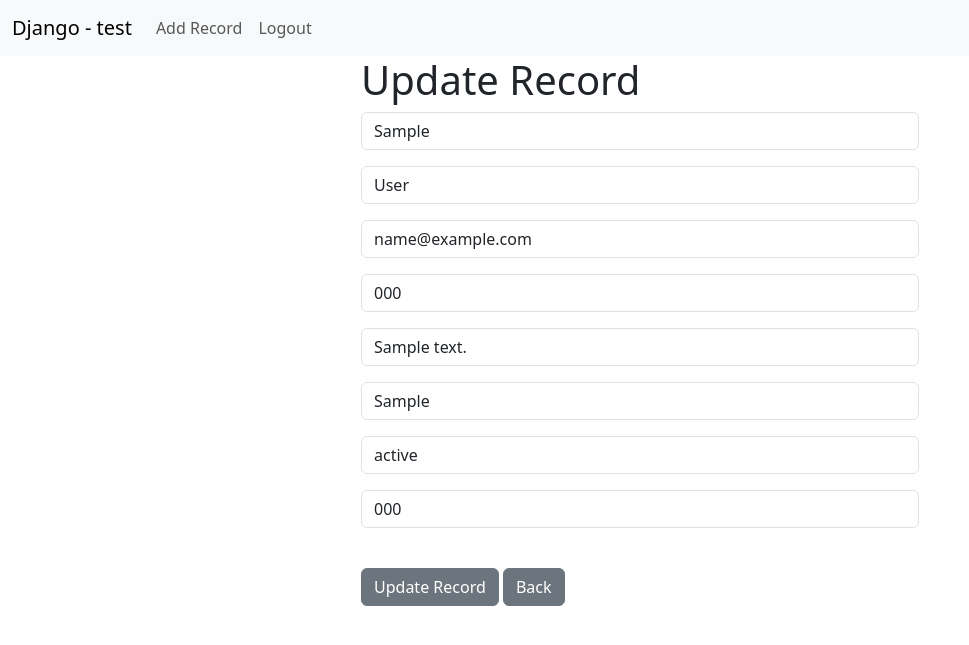
After one commit to Lorenzo9196/simple-django-crm, a Django app: page /update/1 in a window 1280 px wide. The commit adds this page. Shown: the top 645 px of the page, without its empty margins (0-969 px from the left). Run offline with Django 4.2, Linux system fonts and the light colour scheme; a user stored in the database is signed in; tables that the repository leaves empty hold one stand-in row (values such as "Sample post").

Commit message:
CRUD completo - Final project

```diff
--- a/crm_site/forms.py
+++ b/crm_site/forms.py
@@ -31,3 +31,18 @@ class SignUpForm(UserCreationForm):
 		self.fields['password2'].widget.attrs['placeholder'] = 'Confirm Password'
 		self.fields['password2'].label = ''
 		self.fields['password2'].help_text = '<span class="form-text text-muted"><small>Enter the same password as before, for verification.</small></span>'
+
+class AddRecordForm(forms.ModelForm):
+	first_name = forms.CharField(required=True, max_length=100, widget=forms.widgets.TextInput(attrs={'class':"form-control", 'placeholder':"first name"}), label="")
+	last_name =  forms.CharField(required=True, max_length=100, widget=forms.widgets.TextInput(attrs={'class':"form-control", 'placeholder':"last name"}), label="")
+	email =  forms.CharField(required=True, max_length=100, widget=forms.widgets.TextInput(attrs={'class':"form-control", 'placeholder':"email"}), label="")
+	phone = forms.CharField(required=True, max_length=100, widget=forms.widgets.TextInput(attrs={'class':"form-control", 'placeholder':"phone"}), label="")
+	address =  forms.CharField(required=True, max_length=100, widget=forms.widgets.TextInput(attrs={'class':"form-control", 'placeholder':"address"}), label="")
+	city =  forms.CharField(required=True, max_length=100, widget=forms.widgets.TextInput(attrs={'class':"form-control", 'placeholder':"city"}), label="")
+	state =  forms.CharField(required=True, max_length=100, widget=forms.widgets.TextInput(attrs={'class':"form-control", 'placeholder':"state"}), label="")
+	zipcode =  forms.CharField(required=True, max_length=100, widget=forms.widgets.TextInput(attrs={'class':"form-control", 'placeholder':"zipcode"}), label="")
+	# created_at = forms.CharField(required=True, max_length=100, widget=forms.widgets.TextInput(attrs={'class':"form-control", 'placeholder':"created_at"}), label="")
+
+	class Meta:
+		model = Record
+		exclude = ('user', )
--- a/crm_site/templates/home.html
+++ b/crm_site/templates/home.html
@@ -4,7 +4,7 @@
 
 
 {% if user.is_authenticated %}
-<h1>Usuarios!</h1>
+<h1>Clientes</h1>
 
 
 <table class="table table-hover table-striped">
--- a/crm_site/templates/navbar.html
+++ b/crm_site/templates/navbar.html
@@ -9,25 +9,20 @@
         {% if user.is_authenticated %}
 
         <li class="nav-item">
-          <a class="nav-link" href="{% url 'logout' %}">logout</a>
+          <a class="nav-link" href="{% url 'add_record' %}">Add Record</a>
+        </li>
+        <li class="nav-item">
+          <a class="nav-link" href="{% url 'logout' %}">Logout</a>
         </li>
         {% else %}
         <li class="nav-item">
-          <a class="nav-link" href="{% url 'home' %}">login</a>
+          <a class="nav-link" href="{% url 'home' %}">Login</a>
         </li>
         <li class="nav-item">
           <a class="nav-link" href="{% url 'register' %}">Register</a>
         </li>
         {% endif %}
 
-        <li class="nav-item dropdown">
-          <a class="nav-link dropdown-toggle" href="#" role="button" data-bs-toggle="dropdown" aria-expanded="false">
-            Dropdown link
-          </a>
-          <ul class="dropdown-menu">
-            <li><a class="dropdown-item" href="#">Add User</a></li>
-            <li><a class="dropdown-item" href="#">Delete User</a></li>
-            <li><a class="dropdown-item" href="#">Get Turn</a></li>
           </ul>
         </li>
       </ul>
--- a/crm_site/templates/record.html
+++ b/crm_site/templates/record.html
@@ -4,7 +4,7 @@
 
 
 {% if user.is_authenticated %}
-<h1>Usuarios!</h1>
+<h1>Cliente</h1>
 
 <div class="card" style="width: 18rem;">
   <div class="card-header">
@@ -23,7 +23,7 @@
     <br>
     <div class="container text-center">
     <div class="row align-items-start">
-        <a class="btn btn-primary col">Update</a>
+        <a class="btn btn-primary col" href="{% url 'update' customer_record.id %}">Update</a>
         <a class="btn btn-danger col" href="{% url 'delete' customer_record.id %}">Delete</a>
     </div>
     </div>
--- /dev/null
+++ b/crm_site/templates/update_record.html
@@ -0,0 +1,23 @@
+{% extends 'base.html' %}
+
+{% block content %}
+
+
+{% if user.is_authenticated %}
+<div class="col-md-6 offset-md-3">
+
+<h1> Update Record </h1>
+
+<form method="POST">
+    {% csrf_token %}
+
+
+    {{ form.as_p }}
+
+    <br>
+    <button type="submit" class="btn btn-secondary">Update Record</button>
+    <a href="{% url 'home' %}" class="btn btn-secondary">Back</a>
+</form>
+</div>
+{% endif %}
+{% endblock %}
--- a/crm_site/urls.py
+++ b/crm_site/urls.py
@@ -8,4 +8,6 @@ urlpatterns = [
     path('register/',views.register_user, name='register'),
     path('record/<int:pk>',views.customer_record, name='record'),
     path('delete/<int:pk>',views.delete_record, name='delete'),
+    path('add',views.add_record, name='add_record'),
+    path('update/<int:pk>',views.update_record, name='update'),
 ]
--- a/crm_site/views.py
+++ b/crm_site/views.py
@@ -1,7 +1,7 @@
 from django.shortcuts import render, redirect
 from django.contrib.auth import authenticate, login, logout
 from django.contrib import messages
-from .forms import SignUpForm
+from .forms import SignUpForm, AddRecordForm
 from .models import Record
 
 # Create your views here.
@@ -65,9 +65,38 @@ def delete_record(request, pk):
     if request.user.is_authenticated:
          record = Record.objects.get(id=pk)
          record.delete()
-         records = Record.objects.all()
-
-         return render(request, 'home.html', {"records": records,})
+         return redirect('home')
     else:
         messages.error(request, 'You need to login first')
         return redirect('home')
+
+
+def add_record(request):
+    if request.user.is_authenticated:
+        if request.method == 'POST':
+            form = AddRecordForm(request.POST)
+            if form.is_valid():
+                add_record = form.save()
+                messages.success(request, 'Record added successfully')
+                return redirect('home')
+        else:
+            form = AddRecordForm()
+            return render(request, 'add_record.html', {'form':form})
+    else:
+        messages.error(request, 'You need to login first')
+        return render(request,'home.html', {'form':form})
+
+
+def update_record(request, pk):
+
+    if request.user.is_authenticated:
+        record = Record.objects.get(id=pk)
+        form = AddRecordForm(request.POST or None, instance=record)
+        if form.is_valid():
+            form.save()
+            messages.success(request, 'Record updated successfully')
+            return redirect('home')
+        return render(request, 'update_record.html', {'form':form})
+    else:
+        messages.error(request, 'You need to login first')
+        return redirect('home')
```
Also changed, not shown: crm_site/templates/add_record.html (added, +23 -0 lines).
